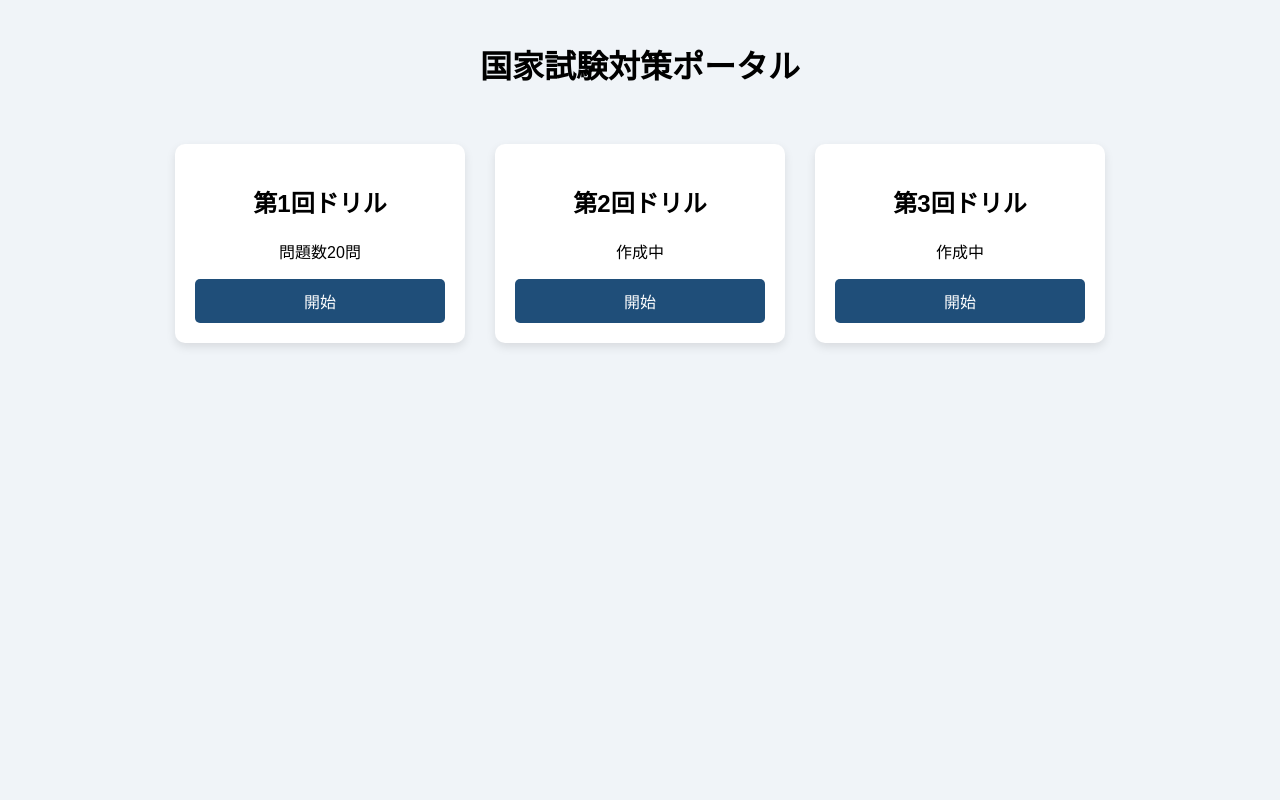
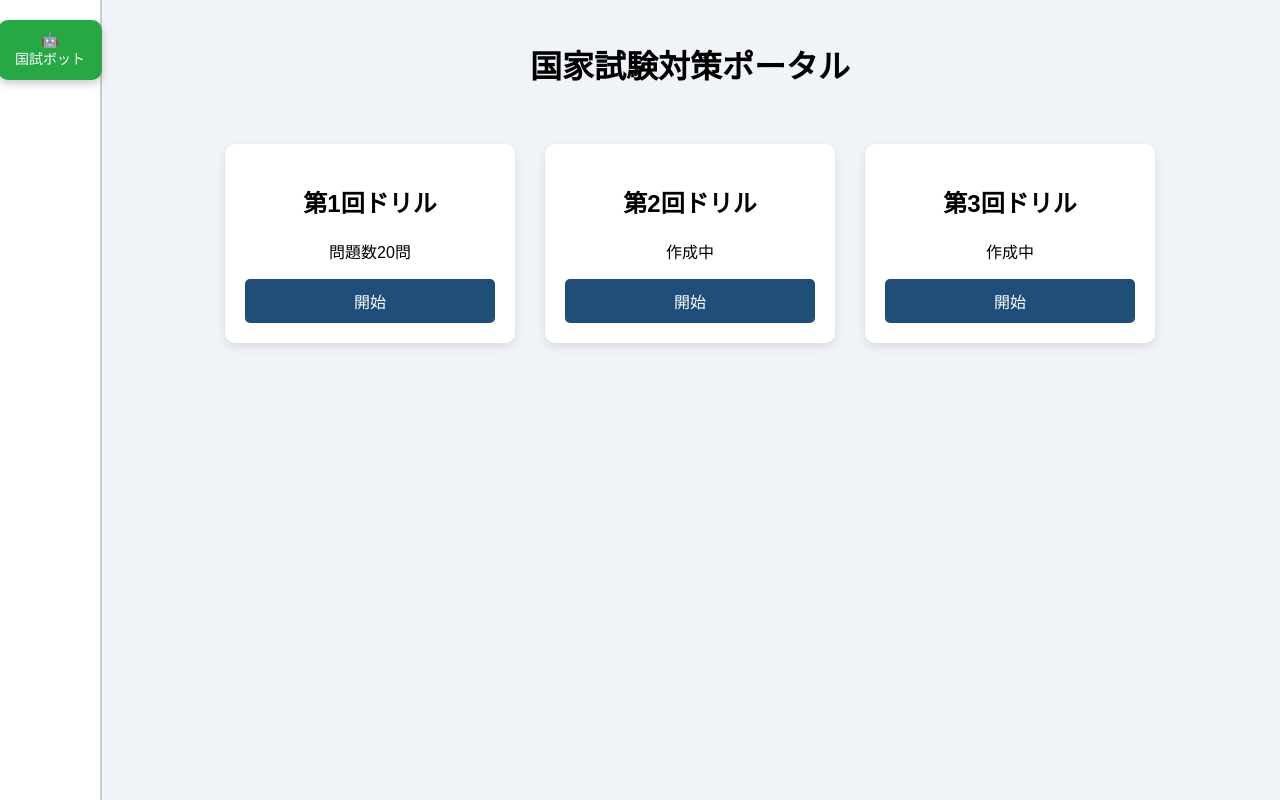
Before and after one commit to j-doi-cmd/kokushi-portal, a plain HTML site: page index.html in a window 1280 px wide. Drawn offline with Linux system fonts and the light colour scheme.

Commit message:
Update index.html

```diff
--- a/index.html
+++ b/index.html
@@ -11,11 +11,51 @@ body{
   margin:0;
 }
 
+/* ===== 左サイドバー ===== */
+.sidebar{
+  position:fixed;
+  top:0;
+  left:0;
+  width:100px;
+  height:100%;
+  border-right:2px solid #ccc;
+  display:flex;
+  flex-direction:column;
+  align-items:center;
+  padding-top:20px;
+  background:white;
+}
+
+/* ボタン */
+.bot-button{
+  text-decoration:none;
+  background:#28a745;
+  color:white;
+  padding:12px;
+  border-radius:10px;
+  text-align:center;
+  width:80px;
+  font-size:14px;
+  box-shadow:0 4px 8px rgba(0,0,0,0.2);
+  transition:0.3s;
+}
+
+.bot-button:hover{
+  background:#218838;
+}
+
+/* ===== メインエリア ===== */
+.main{
+  margin-left:100px;
+}
+
+/* タイトル中央 */
 h1{
   text-align:center;
   padding:20px;
 }
 
+/* カード */
 .container{
   display:flex;
   flex-wrap:wrap;
@@ -50,6 +90,16 @@ h1{
 
 <body>
 
+<!-- ===== 左サイド ===== -->
+<div class="sidebar">
+  <a href="https://chat.openai.com" target="_blank" class="bot-button">
+    🤖<br>国試ボット
+  </a>
+</div>
+
+<!-- ===== メイン ===== -->
+<div class="main">
+
 <h1>国家試験対策ポータル</h1>
 
 <div class="container">
@@ -63,16 +113,22 @@ h1{
   <div class="card">
     <h2>第2回ドリル</h2>
     <p>作成中</p>
-    <a href="https://forms.gle/yyyyy" target="_blank">開始</a>
+    <a href="#">開始</a>
   </div>
 
   <div class="card">
     <h2>第3回ドリル</h2>
     <p>作成中</p>
-    <a href="https://forms.gle/zzzzz" target="_blank">開始</a>
+    <a href="#">開始</a>
   </div>
+
+</div>
 
 </div>
 
 </body>
 </html>
+</div>
+
+</body>
+</html>
```
